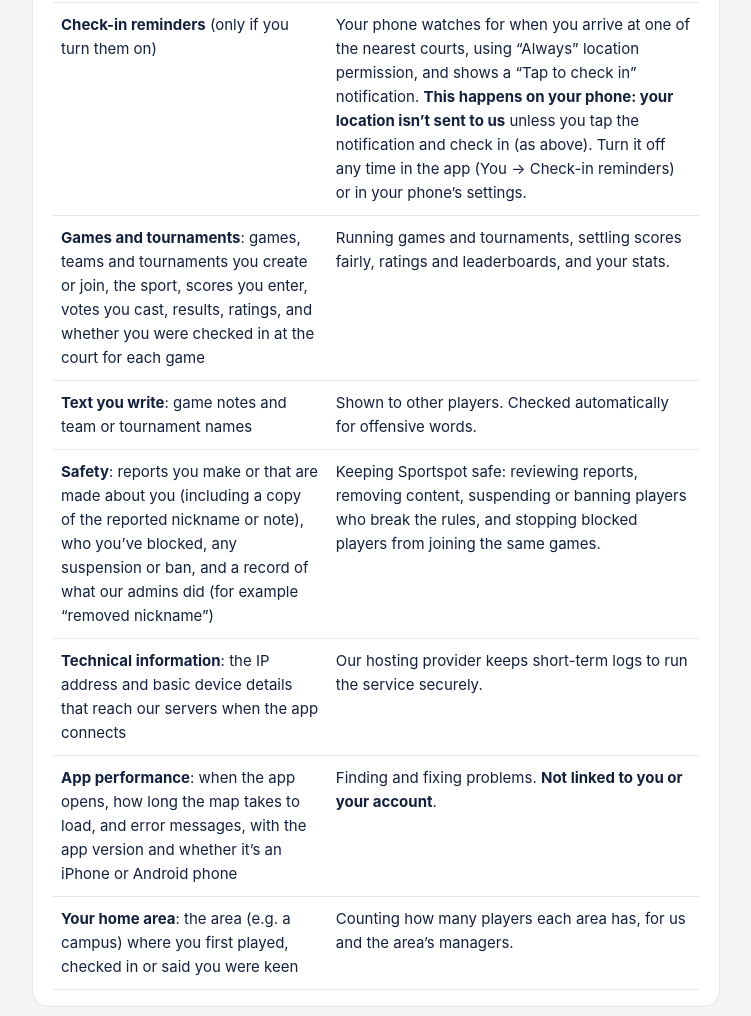
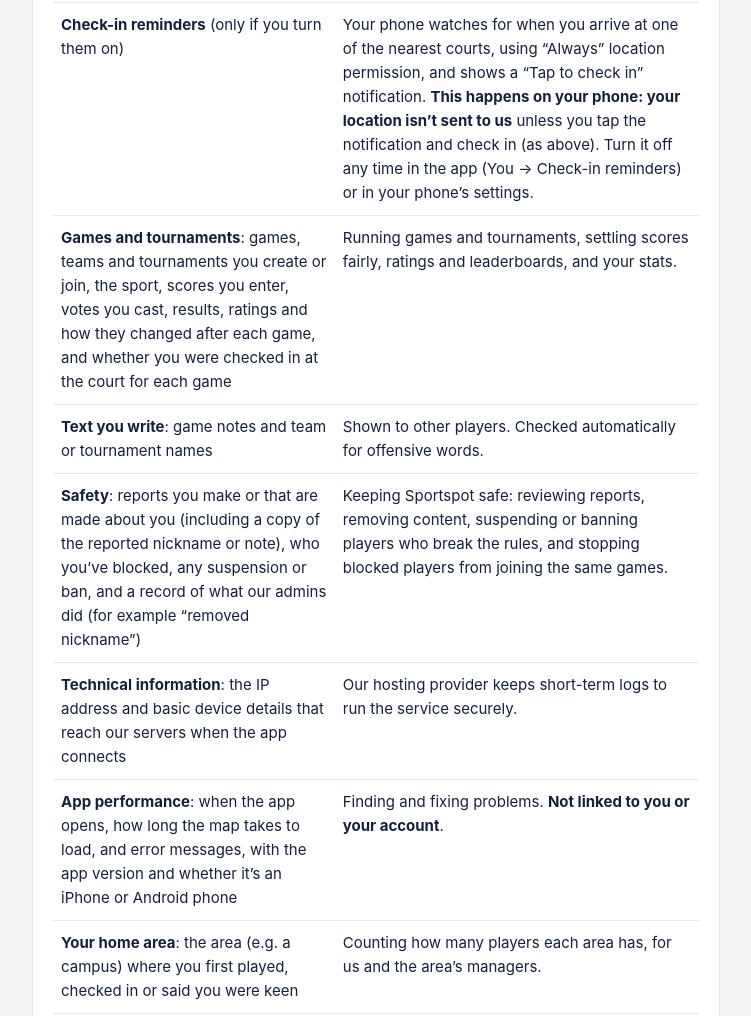
Before and after one commit to Chillingbruhh/sportspot-site, a plain HTML site: page privacy.html in a window 1280 px wide. Shown: the part 1635-2651 px from the top of the page, without its empty margins (264-1015 px from the left). Drawn offline with Linux system fonts and the light colour scheme.

Commit message:
Final ranked rules, leaderboards, seasons and court crowns (rankings.sql)
- settle_game: agreed/vote, sport minimum, all signed in, all checked in (unless testing
  mode), same players once a day; Elo K=40 for first 10 games then 24; rating_history
- rating_board (sport + area), season_board (monthly points, past months), court_ranking
  (crowns: most ranked wins in 30 days), crowns_of, list_areas, ranked_sports
- Leaderboards screen rewritten (This month / Ratings, sport and area filters, Hidden player),
  CourtCrown on the court sheet, crowns and season in stats, ask-once leaderboard opt-in
- scripts/rankings-test.sql (22 checks), e2e 265/265; privacy policy mentions rating history

Co-Authored-By: Claude Opus 5.5 <noreply@anthropic.com>

```diff
--- a/privacy.html
+++ b/privacy.html
@@ -63,7 +63,7 @@ controller for your information. Contact us at
         check in (as above). Turn it off any time in the app (You → Check-in reminders) or in
         your phone’s settings.</td></tr>
 <tr><td><strong>Games and tournaments</strong>: games, teams and tournaments you create or join,
-        the sport, scores you enter, votes you cast, results, ratings, and whether you were checked
+        the sport, scores you enter, votes you cast, results, ratings and how they changed after each game, and whether you were checked
         in at the court for each game</td>
     <td>Running games and tournaments, settling scores fairly, ratings and leaderboards, and your
         stats.</td></tr>
```
